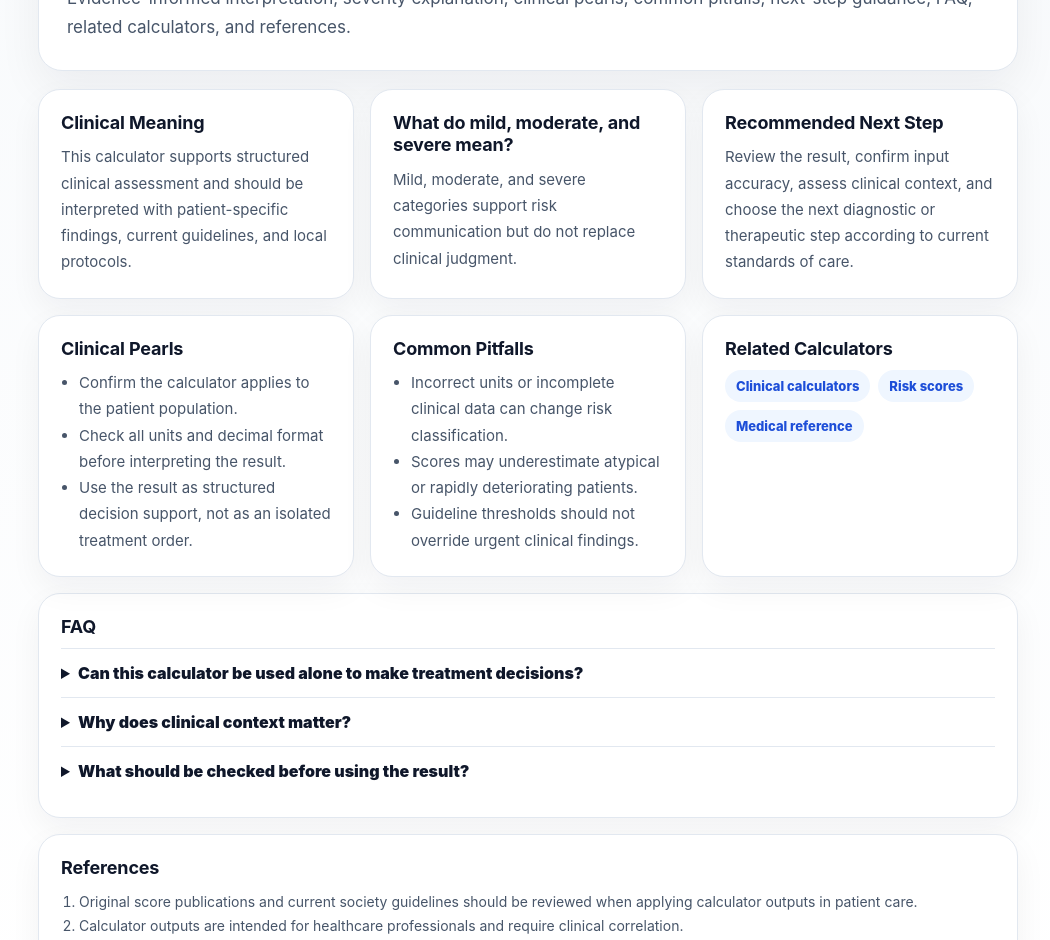
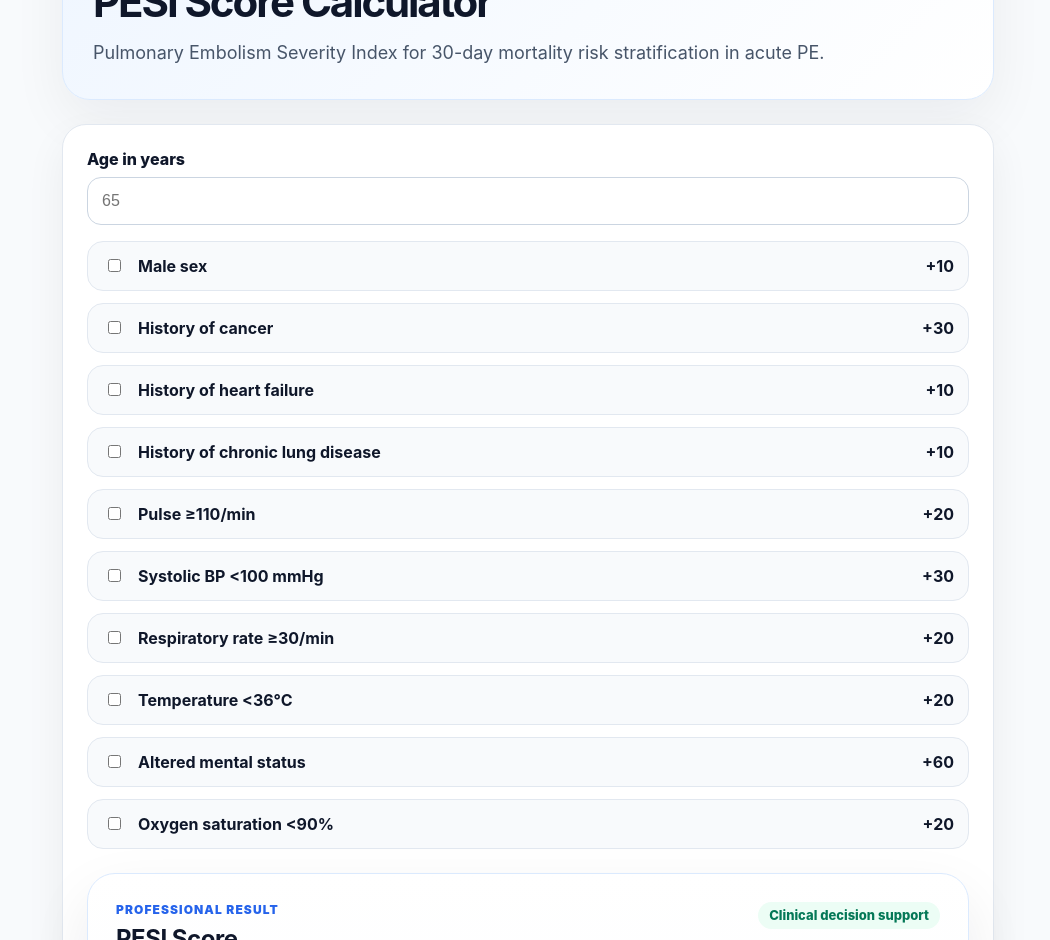
Before and after one commit to brsbyrm/meddoq, a Next.js app: page /calculators/pesi-score in a window 1280 px wide. Shown: the part 160-1100 px from the top of the page, without its empty margins (112-1162 px from the left). Built offline with nearby package versions, Linux system fonts and the light colour scheme.

Commit message:
Add PESI score calculator

```diff
--- /dev/null
+++ b/app/calculators/pesi-score/page.js
@@ -0,0 +1,217 @@
+"use client";
+
+import { useMemo, useState } from "react";
+import CalculatorShell from "../../components/calculators/CalculatorShell";
+import CalculatorPanel from "../../components/calculators/CalculatorPanel";
+import CalculatorResult from "../../components/calculators/CalculatorResult";
+import CalculatorReferencePage from "../../components/calculators/CalculatorReferencePage";
+import NumericInput, { toNumber } from "../../components/NumericInput";
+
+const items = [
+  { id: "male", label: "Male sex", points: 10 },
+  { id: "cancer", label: "History of cancer", points: 30 },
+  { id: "heartFailure", label: "History of heart failure", points: 10 },
+  { id: "chronicLungDisease", label: "History of chronic lung disease", points: 10 },
+  { id: "pulse110", label: "Pulse ≥110/min", points: 20 },
+  { id: "sbp100", label: "Systolic BP <100 mmHg", points: 30 },
+  { id: "resp30", label: "Respiratory rate ≥30/min", points: 20 },
+  { id: "temp36", label: "Temperature <36°C", points: 20 },
+  { id: "alteredMentalStatus", label: "Altered mental status", points: 60 },
+  { id: "oxygen90", label: "Oxygen saturation <90%", points: 20 },
+];
+
+const content = {
+  interpretation: {
+    clinicalMeaning:
+      "The Pulmonary Embolism Severity Index estimates 30-day mortality risk in patients with acute pulmonary embolism.",
+    severity:
+      "Class I and II are lower risk; Class III is intermediate; Class IV and V indicate higher predicted mortality risk.",
+    nextStep:
+      "Use with hemodynamic status, RV dysfunction, biomarkers, oxygen requirement, bleeding risk, social factors, and local PE pathways.",
+  },
+  notes: {
+    pearls: [
+      "PESI is for prognostic risk stratification after PE diagnosis.",
+      "Hemodynamic instability overrides low-score classification.",
+      "Low PESI may support outpatient care only when clinical and social criteria are also favorable.",
+    ],
+    pitfalls: [
+      "Using PESI before confirming acute PE.",
+      "Ignoring RV dysfunction, troponin, BNP, or oxygen requirement.",
+      "Discharging based on PESI alone without checking bleeding risk and follow-up feasibility.",
+    ],
+  },
+  faq: [
+    {
+      question: "What PESI classes are low risk?",
+      answer:
+        "PESI class I and II are generally considered lower-risk categories, provided the patient is clinically stable.",
+    },
+    {
+      question: "Can PESI decide outpatient treatment alone?",
+      answer:
+        "No. Outpatient PE management also requires clinical stability, low bleeding risk, adequate oxygenation, reliable follow-up, and no major comorbidity requiring admission.",
+    },
+  ],
+  references: [
+    "Aujesky D et al. Am J Respir Crit Care Med. 2005.",
+    "Konstantinides SV et al. ESC Guidelines for pulmonary embolism.",
+  ],
+  related: ["sPESI Score", "Wells PE", "IMPROVE VTE Score", "IMPROVE Bleeding Risk"],
+};
+
+export default function PesiScorePage() {
+  const [age, setAge] = useState("");
+  const [checked, setChecked] = useState({});
+
+  const score = useMemo(() => {
+    const agePoints = toNumber(age);
+    const itemPoints = items.reduce(
+      (sum, item) => sum + (checked[item.id] ? item.points : 0),
+      0
+    );
+
+    return agePoints + itemPoints;
+  }, [age, checked]);
+
+  const risk = useMemo(() => {
+    if (score <= 65) {
+      return {
+        cls: "Class I",
+        tone: "green",
+        label: "Very low risk",
+        interpretation:
+          "PESI class I suggests very low predicted 30-day mortality risk if the patient is otherwise clinically stable.",
+        recommendation:
+          "Consider low-risk PE pathway only if hemodynamics, oxygenation, bleeding risk, RV assessment, and follow-up conditions are favorable.",
+      };
+    }
+
+    if (score <= 85) {
+      return {
+        cls: "Class II",
+        tone: "green",
+        label: "Low risk",
+        interpretation:
+          "PESI class II suggests low predicted 30-day mortality risk when no other high-risk features are present.",
+        recommendation:
+          "Assess outpatient or early discharge eligibility only with stable vitals, acceptable oxygenation, low bleeding risk, and reliable follow-up.",
+      };
+    }
+
+    if (score <= 105) {
+      return {
+        cls: "Class III",
+        tone: "amber",
+        label: "Intermediate risk",
+        interpretation:
+          "PESI class III suggests intermediate predicted mortality risk.",
+        recommendation:
+          "Consider inpatient observation and evaluate RV dysfunction, biomarkers, oxygen need, comorbidities, and bleeding risk.",
+      };
+    }
+
+    if (score <= 125) {
+      return {
+        cls: "Class IV",
+        tone: "red",
+        label: "High risk",
+        interpretation:
+          "PESI class IV suggests high predicted mortality risk.",
+        recommendation:
+          "Inpatient management is generally appropriate. Assess RV strain, biomarkers, oxygenation, escalation need, and anticoagulation strategy.",
+      };
+    }
+
+    return {
+      cls: "Class V",
+      tone: "red",
+      label: "Very high risk",
+      interpretation:
+        "PESI class V suggests very high predicted mortality risk.",
+      recommendation:
+        "Urgent inpatient management is appropriate. Assess for hemodynamic compromise, RV failure, reperfusion indications, ICU need, and bleeding risk.",
+    };
+  }, [score]);
+
+  function toggle(id) {
+    setChecked((previous) => ({ ...previous, [id]: !previous[id] }));
+  }
+
+  return (
+    <CalculatorShell
+      category="Pulmonary Embolism"
+      title="PESI Score Calculator"
+      description="Pulmonary Embolism Severity Index for 30-day mortality risk stratification in acute PE."
+    >
+      <CalculatorPanel>
+        <label style={styles.label}>
+          Age in years
+          <NumericInput
+            value={age}
+            onChange={setAge}
+            placeholder="65"
+            style={styles.input}
+          />
+        </label>
+
+        <div style={styles.grid}>
+          {items.map((item) => (
+            <label key={item.id} style={styles.option}>
+              <input
+                type="checkbox"
+                checked={Boolean(checked[item.id])}
+                onChange={() => toggle(item.id)}
+              />
+              <span>{item.label}</span>
+              <strong>+{item.points}</strong>
+            </label>
+          ))}
+        </div>
+
+        <CalculatorResult
+          title="PESI Score"
+          value={score}
+          unit={`${risk.cls} — ${risk.label}`}
+          tone={risk.tone}
+          interpretation={risk.interpretation}
+          recommendation={risk.recommendation}
+        />
+      </CalculatorPanel>
+
+      <CalculatorReferencePage content={content} />
+    </CalculatorShell>
+  );
+}
+
+const styles = {
+  label: {
+    display: "grid",
+    gap: 8,
+    marginBottom: 16,
+    color: "#0f172a",
+    fontWeight: 850,
+  },
+  input: {
+    width: "100%",
+    boxSizing: "border-box",
+    padding: 14,
+    borderRadius: 14,
+    border: "1px solid #cbd5e1",
+    fontSize: 16,
+  },
+  grid: { display: "grid", gap: 12 },
+  option: {
+    display: "grid",
+    gridTemplateColumns: "24px 1fr auto",
+    gap: 12,
+    alignItems: "center",
+    background: "#f8fafc",
+    border: "1px solid #e2e8f0",
+    borderRadius: 16,
+    padding: 14,
+    cursor: "pointer",
+    color: "#0f172a",
+    fontWeight: 750,
+  },
+};
```
